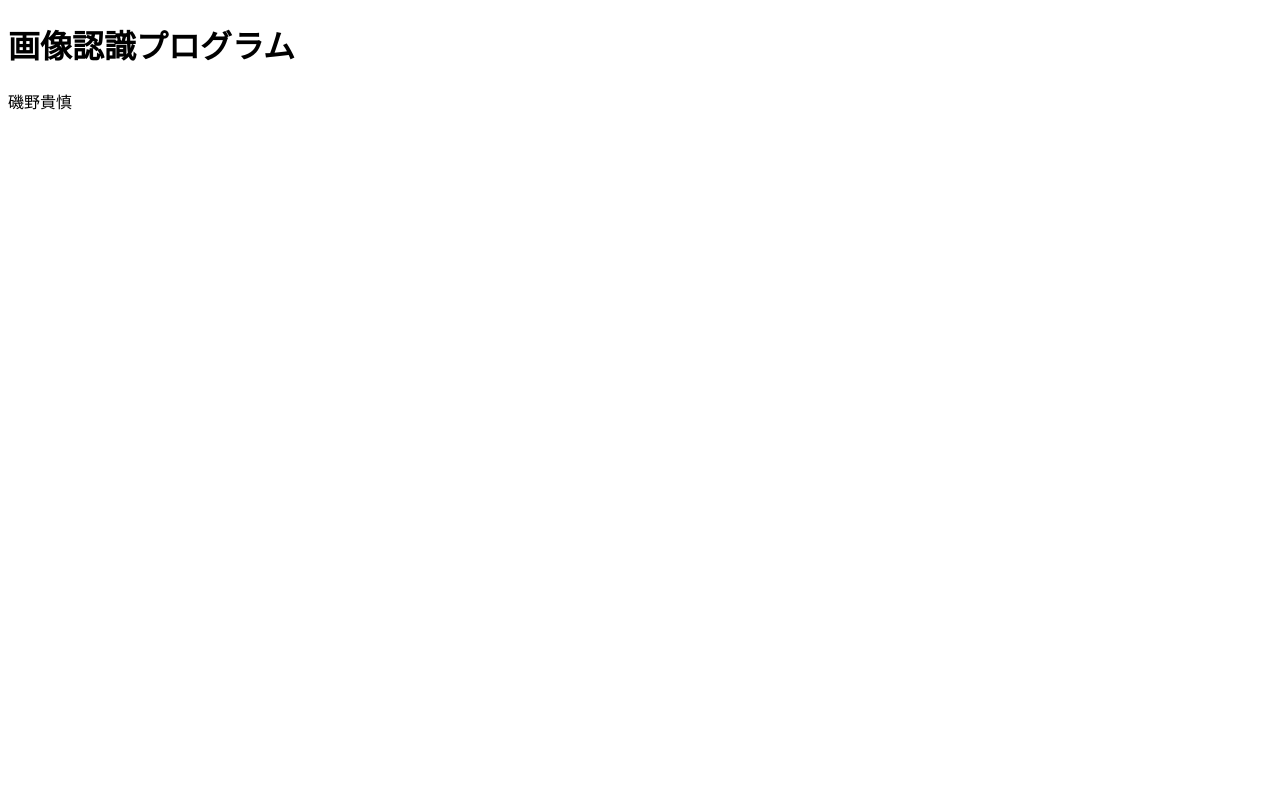
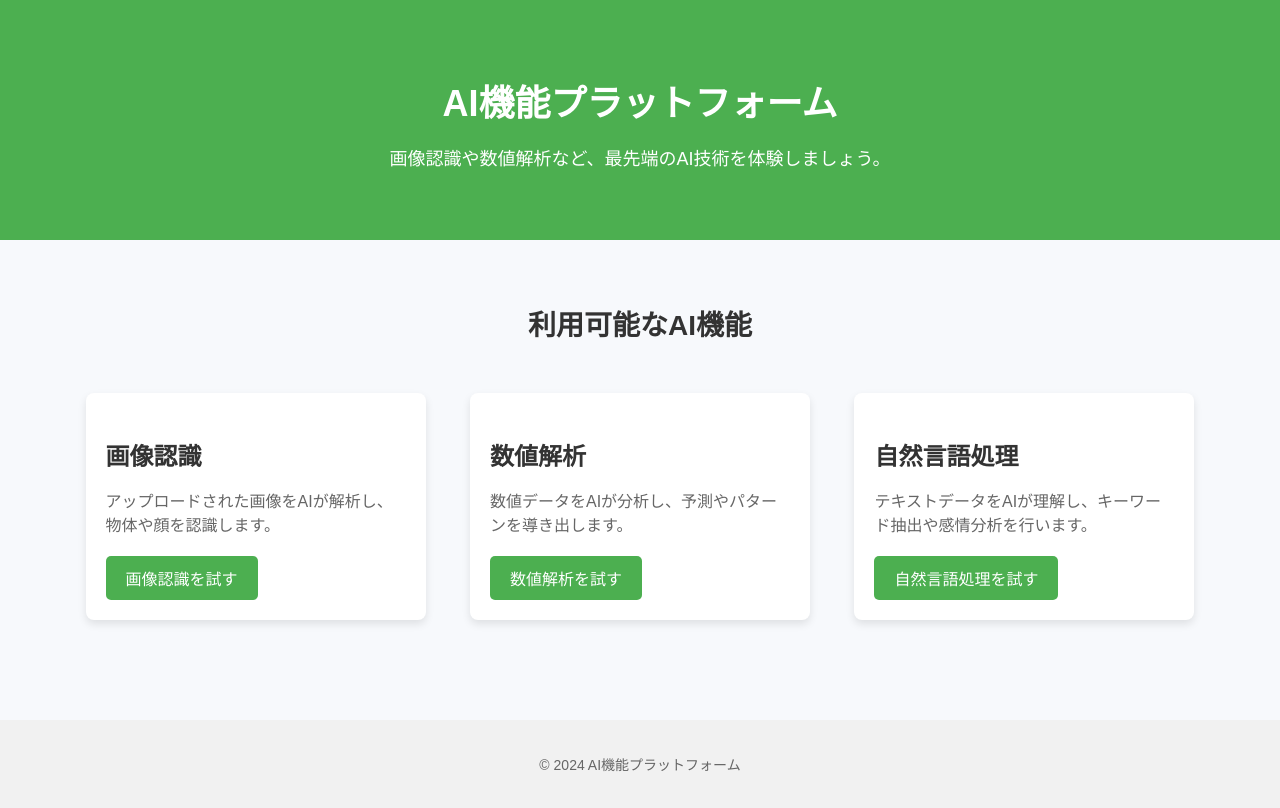
Before and after one commit to watsontaka/machine-learning-app, a Django app: page / in a window 1280 px wide. Before the commit the page ends 110 px from the top, so only its background shows below. Run offline with Django 5.2, Linux system fonts and the light colour scheme.

Commit message:
Top page create

```diff
--- a/machinelearning_app/machinelearning_app/settings.py
+++ b/machinelearning_app/machinelearning_app/settings.py
@@ -68,6 +68,8 @@ TEMPLATES = [
     },
 ]
 
+STATIC_DIR = Path.joinpath(BASE_DIR, 'static')
+
 WSGI_APPLICATION = 'machinelearning_app.wsgi.application'
 
 
@@ -118,6 +120,10 @@ USE_TZ = True
 
 STATIC_URL = 'static/'
 
+STATICFILES_DIRS =[
+    STATIC_DIR,
+]
+
 # Default primary key field type
 # https://docs.djangoproject.com/en/5.1/ref/settings/#default-auto-field
 
--- a/machinelearning_app/picture_classification/templates/index.html
+++ b/machinelearning_app/picture_classification/templates/index.html
@@ -1,11 +1,43 @@
-<!doctype html>
+<!DOCTYPE html>
+{% load static %}
 <html lang="ja">
-  <head>
-    <meta charset="utf-8">
-    <title>テストWebアプリ</title>
-  </head>
-  <body>
-    <h1>{{title}}</h1>
-    <p>{{name}}</p>
-  </body>
+<head>
+  <meta charset="UTF-8">
+  <meta name="viewport" content="width=device-width, initial-scale=1.0">
+  <title>AI 機能トップページ</title>
+  <link rel="stylesheet" href="static/css/style.css">
+</head>
+<body>
+  <header>
+    <h1>AI機能プラットフォーム</h1>
+    <p>画像認識や数値解析など、最先端のAI技術を体験しましょう。</p>
+  </header>
+
+  <section id="features">
+    <h2>利用可能なAI機能</h2>
+    <div class="feature-card">
+      <h3>画像認識</h3>
+      <p>アップロードされた画像をAIが解析し、物体や顔を認識します。</p>
+      <button onclick="navigateTo('image-recognition')">画像認識を試す</button>
+    </div>
+
+    <div class="feature-card">
+      <h3>数値解析</h3>
+      <p>数値データをAIが分析し、予測やパターンを導き出します。</p>
+      <button onclick="navigateTo('numeric-analysis')">数値解析を試す</button>
+    </div>
+
+    <div class="feature-card">
+      <h3>自然言語処理</h3>
+      <p>テキストデータをAIが理解し、キーワード抽出や感情分析を行います。</p>
+      <button onclick="navigateTo('nlp')">自然言語処理を試す</button>
+    </div>
+  </section>
+
+  <footer>
+    <p>&copy; 2024 AI機能プラットフォーム</p>
+  </footer>
+
+  <script src="static/javascript/script.js"></script>
+</body>
 </html>
--- /dev/null
+++ b/machinelearning_app/static/css/style.css
@@ -0,0 +1,81 @@
+body {
+  font-family: 'Arial', sans-serif;
+  background-color: #f7f9fc;
+  color: #333;
+  margin: 0;
+  padding: 0;
+}
+
+header {
+  background-color: #4CAF50;
+  color: white;
+  text-align: center;
+  padding: 50px 0;
+}
+
+header h1 {
+  font-size: 36px;
+  margin-bottom: 10px;
+}
+
+header p {
+  font-size: 18px;
+  margin-bottom: 20px;
+}
+
+#features {
+  padding: 40px;
+  text-align: center;
+}
+
+#features h2 {
+  font-size: 28px;
+  margin-bottom: 30px;
+}
+
+.feature-card {
+  background-color: white;
+  border-radius: 8px;
+  box-shadow: 0 4px 8px rgba(0, 0, 0, 0.1);
+  margin: 20px;
+  padding: 20px;
+  display: inline-block;
+  width: 300px;
+  text-align: left;
+  vertical-align: top;
+}
+
+.feature-card h3 {
+  font-size: 24px;
+  color: #333;
+  margin-bottom: 10px;
+}
+
+.feature-card p {
+  font-size: 16px;
+  color: #666;
+  margin-bottom: 20px;
+}
+
+button {
+  padding: 10px 20px;
+  font-size: 16px;
+  background-color: #4CAF50;
+  color: white;
+  border: none;
+  border-radius: 5px;
+  cursor: pointer;
+}
+
+button:hover {
+  background-color: #45a049;
+}
+
+footer {
+  background-color: #f1f1f1;
+  text-align: center;
+  padding: 20px 0;
+  margin-top: 40px;
+  font-size: 14px;
+  color: #666;
+}
--- /dev/null
+++ b/machinelearning_app/static/javascript/script.js
@@ -0,0 +1,11 @@
+function navigateTo(feature) {
+  if (feature === 'image-recognition') {
+    window.location.href = 'image-recognition.html';
+  } else if (feature === 'numeric-analysis') {
+    window.location.href = 'numeric-analysis.html';
+  } else if (feature === 'nlp') {
+    window.location.href = 'nlp.html';
+  } else {
+    alert('選択された機能が見つかりません。');
+  }
+}
```
Also changed, not shown: machinelearning_app/static/images/test.png (added).
